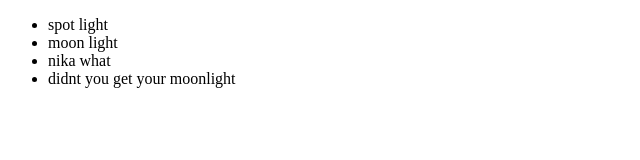
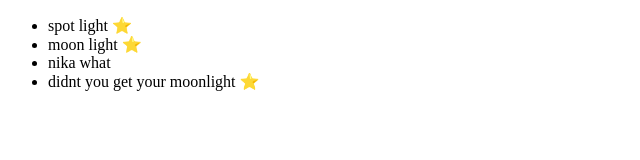
Before and after one commit to DEVAVISWA/react, a React (Vite) app: page / in a window 1280 px wide. Shown: the top 160 px of the page, without its empty margins (0-640 px from the left). Built offline with nearby package versions, Linux system fonts and the light colour scheme.

Commit message:
conditional rendering way 1

```diff
--- a/src/components/note.jsx
+++ b/src/components/note.jsx
@@ -1,6 +1,11 @@
 import React from 'react'
 
 function Note({ note }) {
+    if(note.important==true){
+        return (
+            <li > {note.content} ⭐ </li>
+          )
+    }
   return (
     <li > {note.content}  </li>
   )
```
